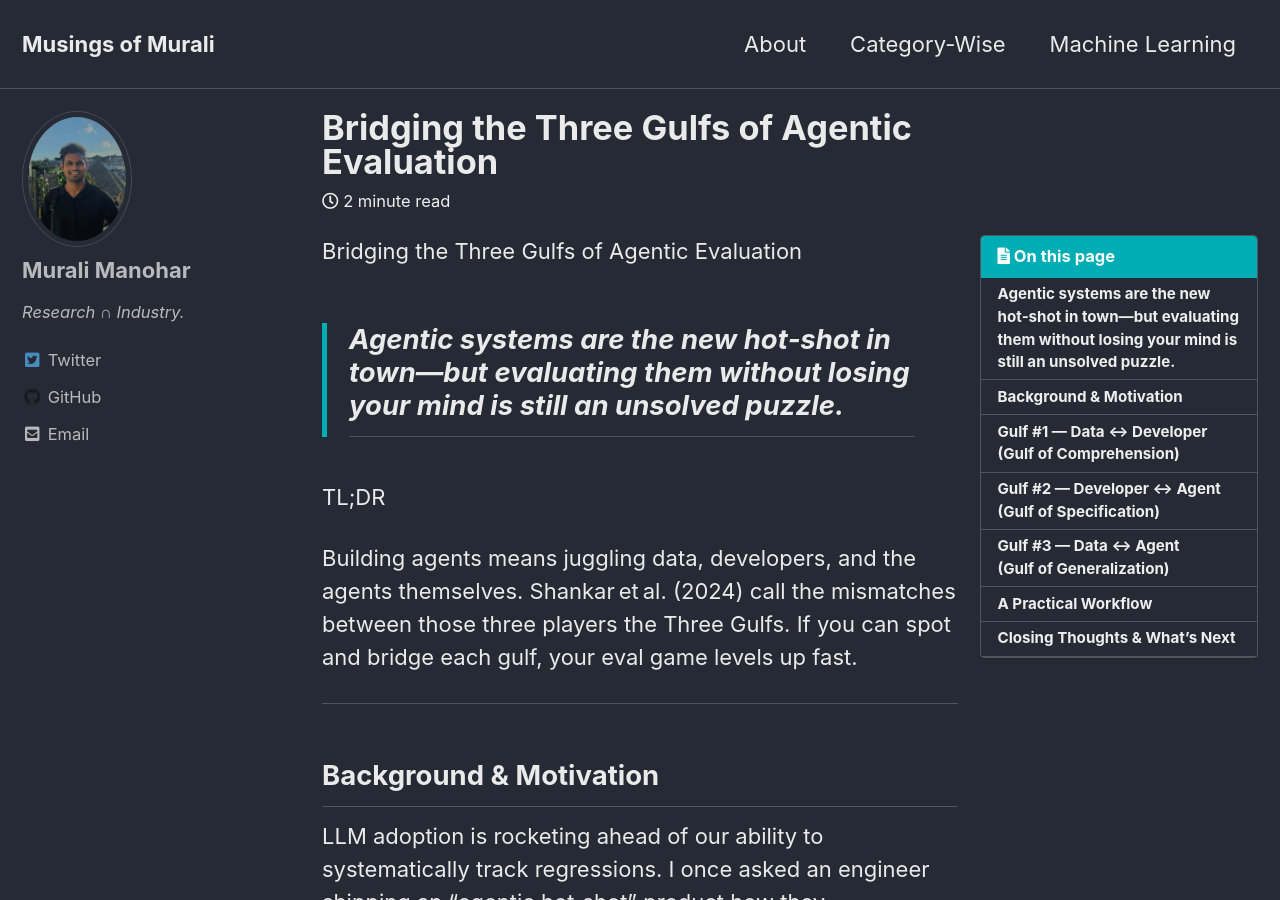
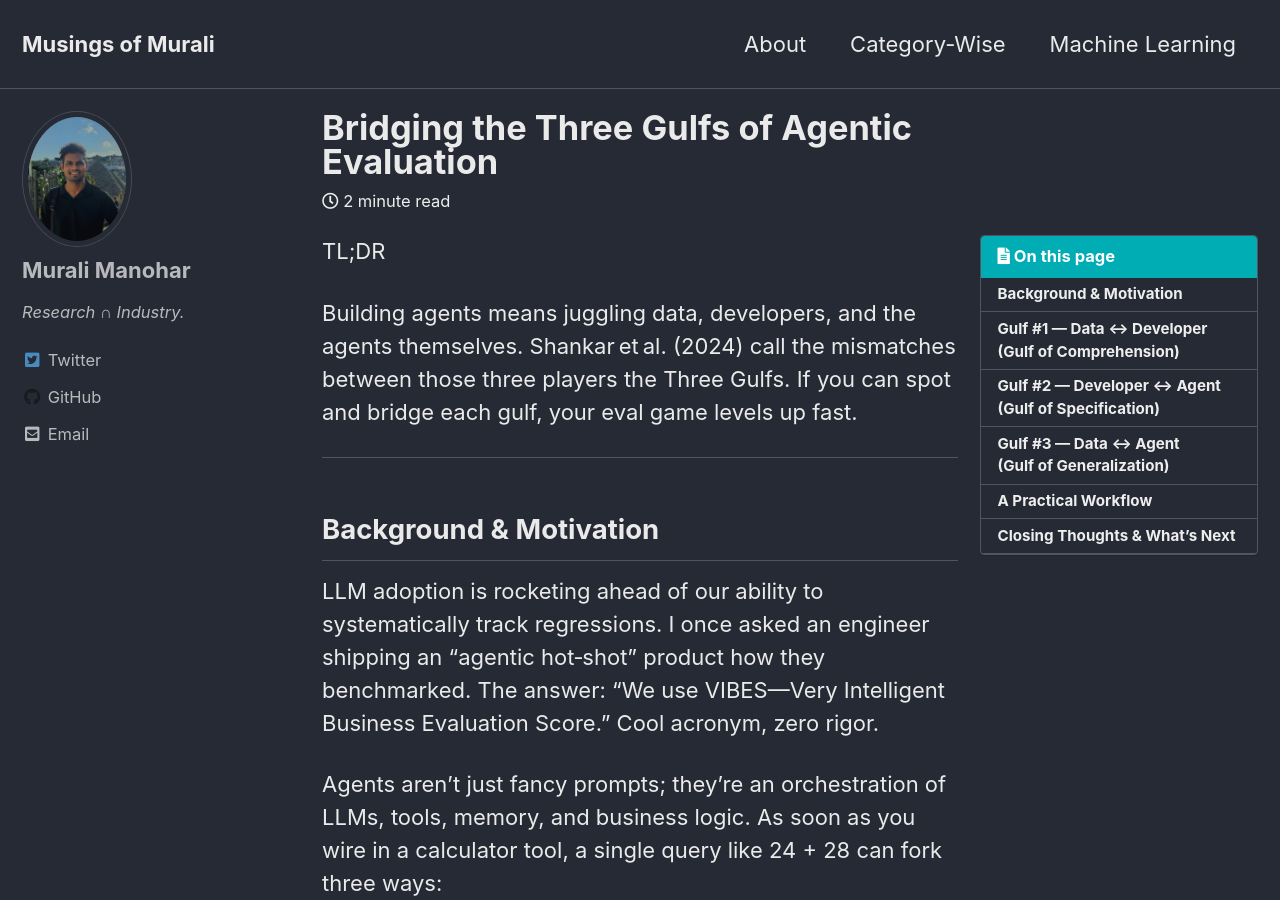
Before and after one commit to gitlost-murali/blogs, a Jekyll site: the page built from _posts/2025-07-25-three-gulfs-of-agent-development.md, in a window 1280 px wide and 900 px high. Built offline with Jekyll 4.4.1, drawn with Linux system fonts in a browser that asks for light colours; cached includes are drawn as plain includes; comment, search, counter and statistics services are not loaded.

Commit message:
Update 2025-07-25-three-gulfs-of-agent-development.md

```diff
--- a/_posts/2025-07-25-three-gulfs-of-agent-development.md
+++ b/_posts/2025-07-25-three-gulfs-of-agent-development.md
@@ -10,11 +10,6 @@ Tags:
 - Metrics
 
 toc: true
----
-
-Bridging the Three Gulfs of Agentic Evaluation
-
-> Agentic systems are the new hot‑shot in town—but evaluating them without losing your mind is still an unsolved puzzle.
 ---
 
 TL;DR
```
